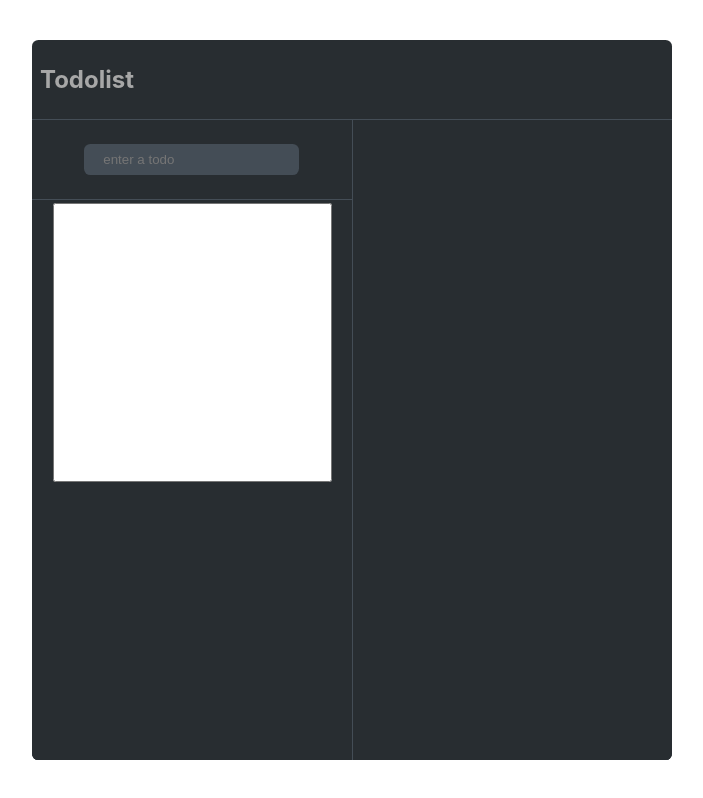
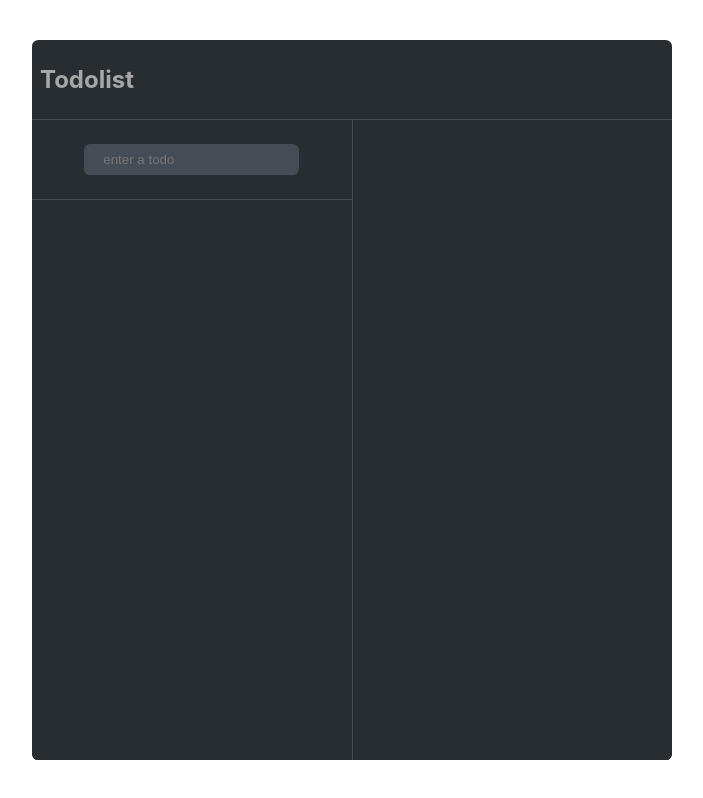
Before and after one commit to YumeT023/todo-list, a React (Create React App) app: page / in a window 1280 px wide. Shown: the whole page, without its empty margins (288-991 px from the left). Built offline with nearby package versions, Linux system fonts and the light colour scheme.

Commit message:
refactor: list item

```diff
--- a/src/App.tsx
+++ b/src/App.tsx
@@ -1,6 +1,6 @@
 import React, { ChangeEvent, FormEvent, useEffect, useState } from "react";
 import { TodoList } from "./models/Todo.model";
-import { Container, Item, TextInput } from "./components";
+import { Container, ListItem, TextInput } from "./components";
 import { mapToProp } from "./utils/map-to-prop";
 import "./App.css";
 
@@ -79,28 +79,15 @@ const App = () => {
               />
             </form>
 
-            <input type="checkbox" onChange={(event) => event.target.value} />
-
-            <div className="container__list">
-              {state.map(
-                (item) =>
-                  !item.isComplete && (
-                    <Item
-                      key={item.idx}
-                      item={item}
-                      onChange={() => handleCheck(item.idx)}
-                    />
-                  )
-              )}
-            </div>
+            <ListItem
+              items={state}
+              handleCheck={handleCheck}
+              whoseComplete={false}
+            />
           </section>
 
           <section className="container__section">
-            <div className="container__list">
-              {state.map((item) => {
-                return item.isComplete && <Item key={item.idx} item={item} />;
-              })}
-            </div>
+            <ListItem items={state} handleCheck={handleCheck} whoseComplete />
           </section>
         </main>
       </Container>
--- a/src/assets/styles/todo-manage.css
+++ b/src/assets/styles/todo-manage.css
@@ -28,13 +28,6 @@
 }
 
 
-.container__list {
-  padding: 0.3rem;
-  max-height: 27.8rem;
-  overflow-y: scroll;
-}
-
-
 .contain {
   padding: 0.3rem;
   max-height: 27.8rem;
--- a/src/components/index.ts
+++ b/src/components/index.ts
@@ -1,3 +1,4 @@
 export * from "./container";
 export * from "./item";
 export * from "./text-input";
+export * from "./list-item";
--- /dev/null
+++ b/src/components/list-item/ListItem.css
@@ -0,0 +1,5 @@
+.container__list {
+  padding: 0.3rem;
+  max-height: 27.8rem;
+  overflow-y: scroll;
+}
--- /dev/null
+++ b/src/components/list-item/ListItem.tsx
@@ -0,0 +1,31 @@
+import React, { useCallback } from "react";
+import { Item } from "../item";
+import { TodoItem } from "../../models/Todo.model";
+import "./ListItem.css";
+
+export type ListItemProps = {
+  items: Array<TodoItem>;
+  whoseComplete: boolean;
+  handleCheck(idx: number): void;
+};
+
+export const ListItem = ({
+  items,
+  whoseComplete,
+  handleCheck,
+}: ListItemProps) => {
+  const renderItems = useCallback(() => {
+    return items.map(
+      (item) =>
+        item.isComplete === whoseComplete && (
+          <Item
+            key={item.idx}
+            item={item}
+            onChange={() => handleCheck(item.idx)}
+          />
+        )
+    );
+  }, [items]);
+
+  return <div className="container__list">{renderItems()}</div>;
+};
--- /dev/null
+++ b/src/components/list-item/index.ts
@@ -0,0 +1 @@
+export * from "./ListItem";
```
